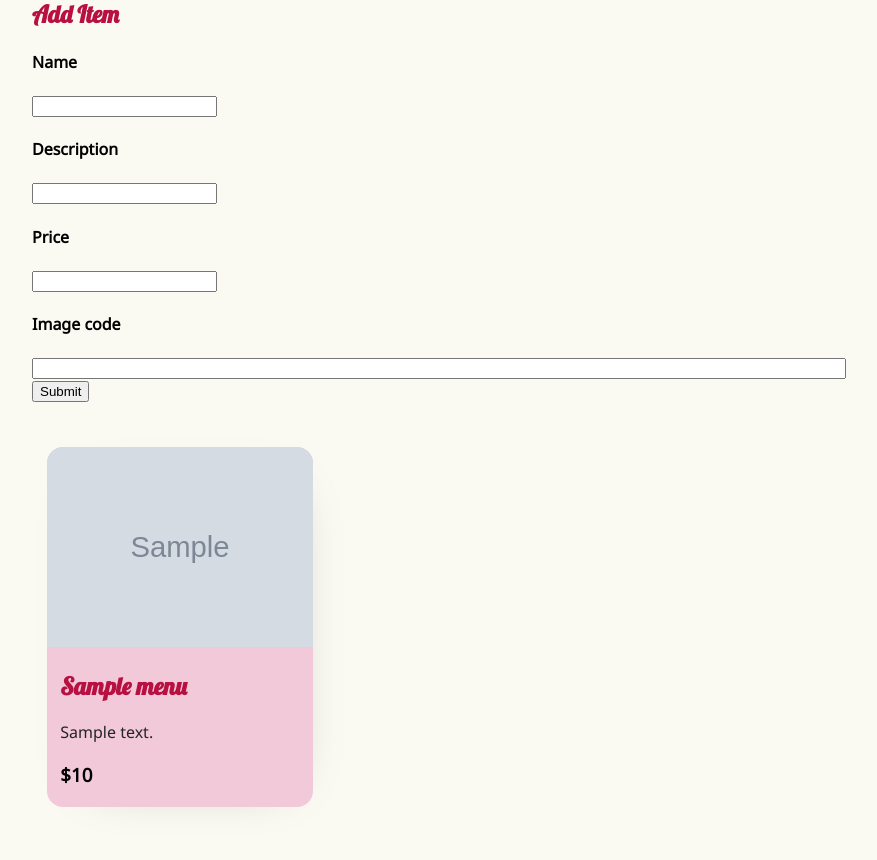
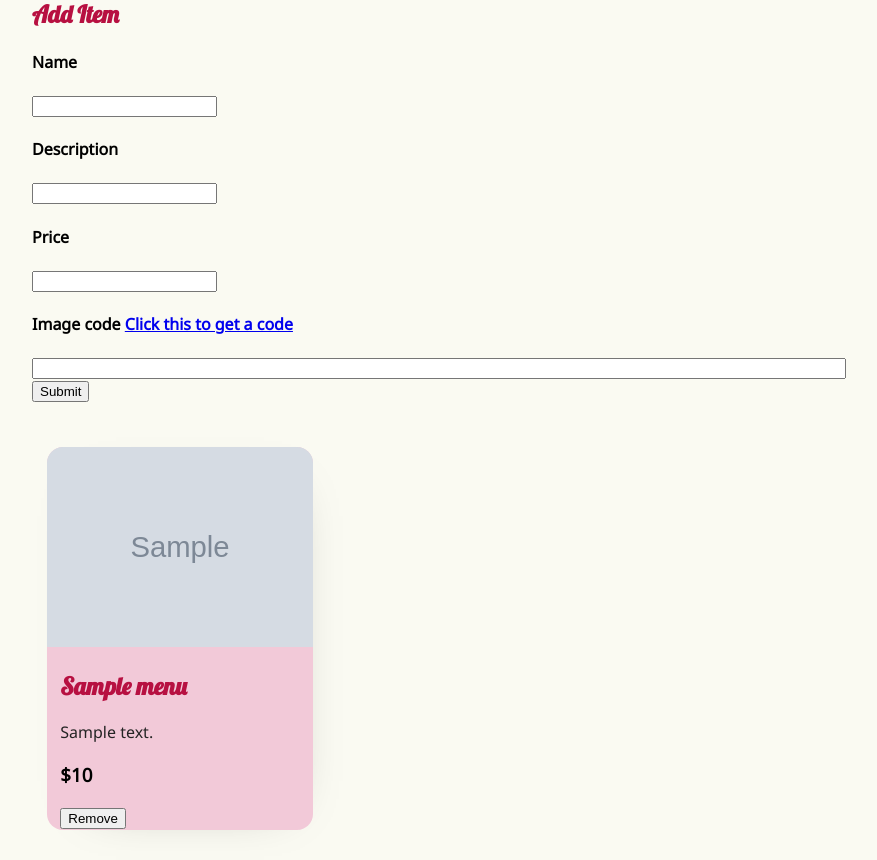
Before and after one commit to clasomato/cafe-villa-rainFox, a PHP site: page /changeMenuNew.php in a window 1280 px wide. Shown: the part 59-919 px from the top of the page, without its empty margins (160-1037 px from the left). Before the commit the page ends 866 px from the top, so only its background shows below. Run offline with PHP 8.4, Linux system fonts and the light colour scheme; tables that the repository leaves empty or names only in its code hold one stand-in row (values such as "Sample post"); grey boxes marked "Sample" are stand-in pictures.

Commit message:
Add files via upload

```diff
--- a/changeMenuNew.php
+++ b/changeMenuNew.php
@@ -105,6 +105,27 @@ function getImage($id){
   }
 }
 
+  function removeItem($id){
+    $servername = "localhost";
+    $username = "root";
+    $password = "";
+    $dbname = "login";
+
+    // Create connection
+    $conn = new mysqli($servername, $username, $password, $dbname);
+    // Check connection
+    if ($conn->connect_error) {
+        die("Connection failed: " . $conn->connect_error);
+    }
+
+    $sql = "DELETE FROM menu WHERE $id = id";
+
+    if (mysqli_query($conn, $sql)) {
+    echo "Record deleted successfully";
+    } else {
+        echo "Error deleting record: " . mysqli_error($conn);
+    }
+  }
  ?>
 
 
@@ -134,7 +155,7 @@ function getImage($id){
       <h4>Name</h4> <input type="" name="name" value=""> <br>
       <h4>Description</h4> <input type="" name="description" value=""> <br>
       <h4>Price</h4> <input type="" name="price" value=""> <br>
-      <h4>Image code</h4> <input type="" name="image" value="" style="width: 90%;"> <br>
+      <h4>Image code <a href="https://www.base64-image.de/" target="_blank">Click this to get a code</a></h4> <input type="" name="image" value="" style="width: 90%;"> <br>
       <button type="submit" name="button">Submit</button>
     </form>
 
@@ -148,6 +169,9 @@ function getImage($id){
             <?php getDescription(1); ?>
           </p>
           <h3>$<?php getPrice(1); ?></h3>
+          <form class="" action="removeItem.php" method="post">
+            <button type="submit" name="button">Remove</button>
+          </form>
         </div>
       </div>
 
@@ -160,6 +184,9 @@ function getImage($id){
             <?php getDescription(4); ?>
           </p>
           <h3>$<?php getPrice(4); ?></h3>
+          <form class="" action="<?php removeItem(4); ?>" method="post">
+            <button type="submit" name="button">Remove</button>
+          </form>
         </div>
       </div>
 
@@ -171,6 +198,9 @@ function getImage($id){
             <?php getDescription(7); ?>
           </p>
           <h3>$<?php getPrice(7); ?></h3>
+          <form class="" action="<?php removeItem(7); ?>" method="post">
+            <button type="submit" name="button">Remove</button>
+          </form>
         </div>
       </div>
 
@@ -276,6 +306,9 @@ function getImage($id){
             <?php getDescription(2); ?>
           </p>
           <h3>$<?php getPrice(2); ?></h3>
+          <form class="" action="removeItem.php" method="post">
+            <button type="submit" name="button">Remove</button>
+          </form>
         </div>
       </div>
 
@@ -287,6 +320,9 @@ function getImage($id){
             <?php getDescription(5); ?>
           </p>
           <h3>$<?php getPrice(5); ?></h3>
+          <form class="" action="removeItem.php" method="post">
+            <button type="submit" name="button">Remove</button>
+          </form>
         </div>
       </div>
 
@@ -402,6 +438,9 @@ function getImage($id){
             <?php getDescription(3); ?>
           </p>
           <h3>$<?php getPrice(3); ?></h3>
+          <form class="" action=<?php removeItem(3); ?> method="post">
+            <button type="submit" name="button">Remove</button>
+          </form>
         </div>
       </div>
 
@@ -413,6 +452,9 @@ function getImage($id){
             <?php getDescription(6); ?>
           </p>
           <h3>$<?php getPrice(6); ?></h3>
+          <form class="" action="<?php removeItem(6); ?>" method="post">
+            <button type="submit" name="button">Remove</button>
+          </form>
         </div>
       </div>
 
--- a/changeRemove.php
+++ b/changeRemove.php
@@ -15,6 +15,7 @@ function newItem($id, $name, $description, $price, $image) {
 
   $sql = "INSERT INTO menu SET name='$name', description='$description', price='$price', image='$image' ";
 
+
   if ($conn->query($sql) === TRUE) {
     echo "Record updated successfully";
   } else {
```
Also changed, not shown: removeItem.php (added, +21 -0 lines).
